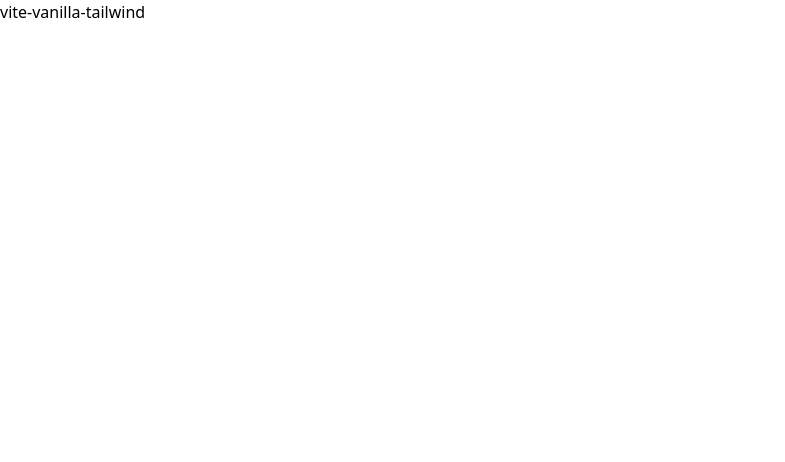
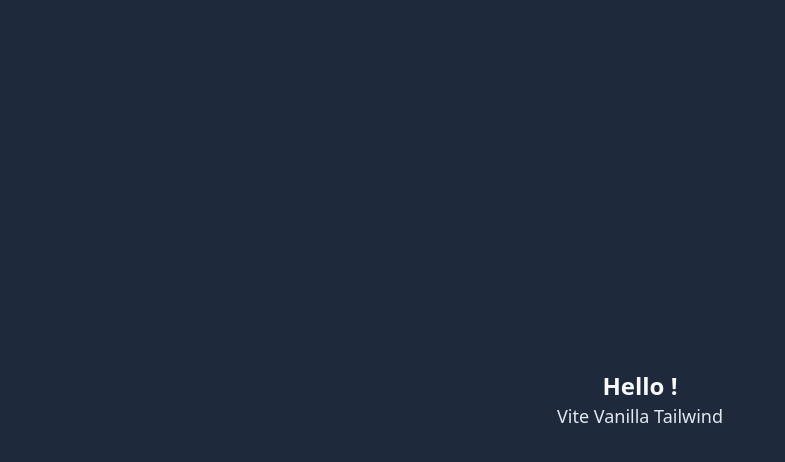
Before and after one commit to arnav-kr/vite-vanilla-tailwind, a website built with Vite: page index.html in a window 1280 px wide. Shown: the whole page, without its empty margins (0-785 px from the left). Built offline with nearby package versions, Linux system fonts and the light colour scheme.

Commit message:
➕ Add: Basic HTML

```diff
--- a/index.html
+++ b/index.html
@@ -9,7 +9,13 @@
 </head>
 
 <body>
-  <p class="text">vite-vanilla-tailwind</p>
+
+  <div class="w-screen h-screen flex flex-col justify-center items-center bg-slate-800">
+    <h2 class="text-2xl font-semibold text-slate-50">Hello !</h2>
+    <p class="text-lg text-slate-200 font-medium text-center">Vite Vanilla Tailwind</p>
+  </div>
+
+  <script src="/src/main.js" type="module"></script>
 </body>
 
 </html>
```
Also changed, not shown: 1 other file.
